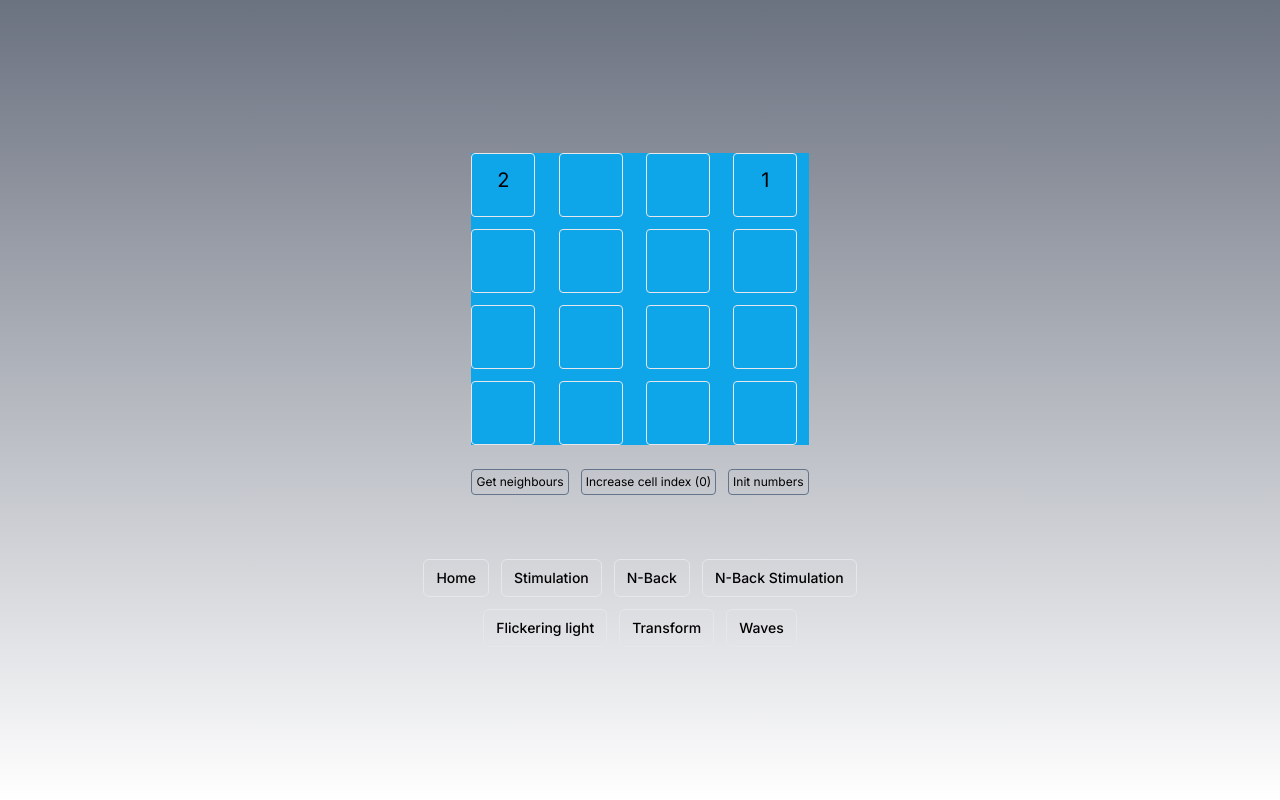
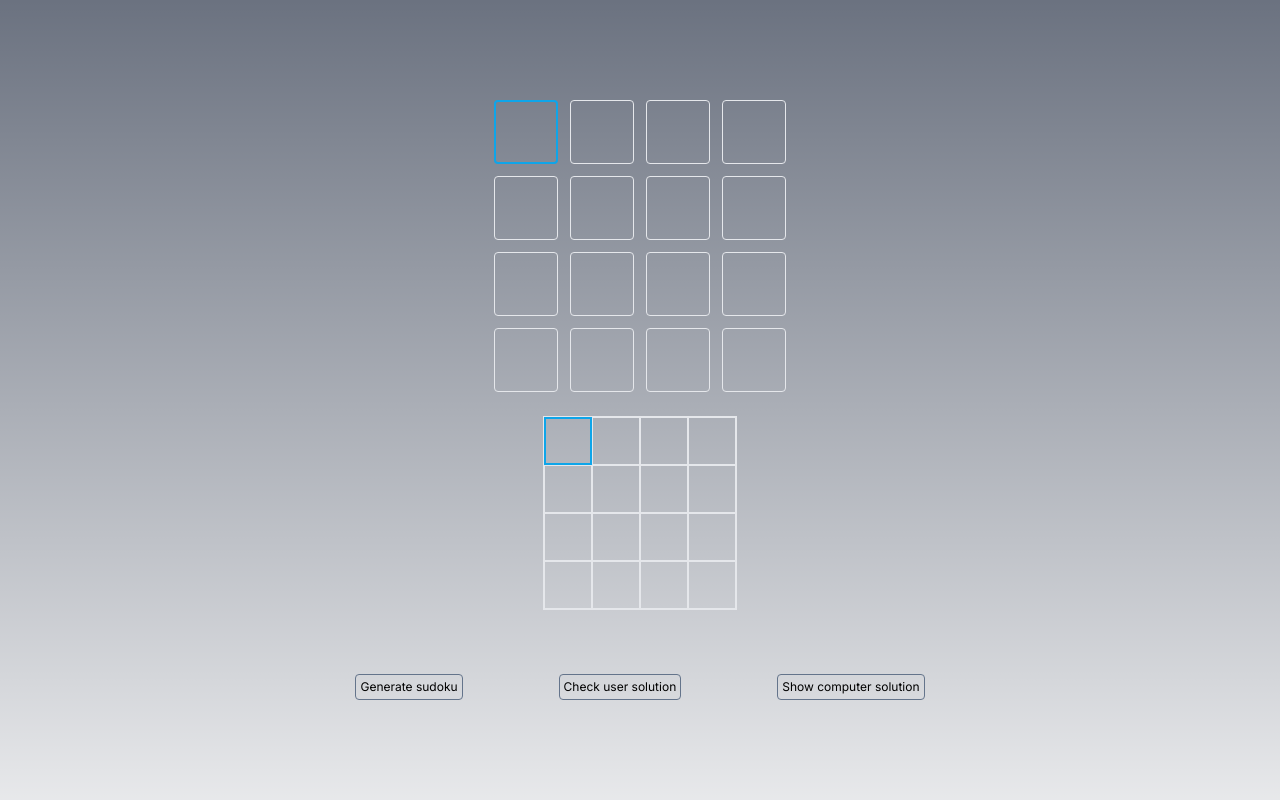
Before and after one commit to silentmass/gammagameapp, a Next.js app: page /sudoku in a window 1280 px wide. Shown: the top 800 px of the page. Built offline with nearby package versions, Linux system fonts and the light colour scheme.

Commit message:
First almost working sudoku

```diff
--- a/app/sudoku/page.tsx
+++ b/app/sudoku/page.tsx
@@ -1,8 +1,11 @@
 'use client'
 import Sudoku from "@/app/ui/sudoku";
+import CanvasWrapper from "@/app/ui/canvasWrapper";
 
 export default function Page() {
     return (
-        <Sudoku />
+        <CanvasWrapper>
+            <Sudoku />
+        </CanvasWrapper>
     );
 }
--- a/app/ui/nav-links.tsx
+++ b/app/ui/nav-links.tsx
@@ -16,6 +16,7 @@ const links = [
     { name: 'Flickering light', href: '/stimulation/flickering-light' },
     { name: 'Transform', href: '/stimulation/transform' },
     { name: 'Waves', href: '/stimulation/waves' },
+    { name: 'Sudoku', href: '/sudoku' },
 ];
 
 export default function NavLinks() {
--- a/app/ui/sudoku.tsx
+++ b/app/ui/sudoku.tsx
@@ -1,7 +1,18 @@
 import { useEffect, useRef, useState } from "react";
 
+
 export default function Sudoku() {
+    const sudokuNumbersList = [1, 2, 3, 4];
+
+    const cellMatrixShape = { m: 4, n: 4 };
+    const cellMatrixIndices: number[][] = [];
+
     const [cellIndex, setCellIndex] = useState(0);
+    const [isVisibleNumPad, setIsVisibleNumPad] = useState(false);
+    const [isVisibleSolution, setIsVisibleSolution] = useState(false);
+    const [numPadPosition, setNumPadPosition] = useState({ x: 0, y: 0 });
+    const [numPadCellIndex, setNumPadCellIndex] = useState(0);
+
     const [neighbourCellIndices, setNeighbourCellIndices] = useState<(number | null)[]>([]);
     const [cellValues, setCellValues] = useState<{ [key: number]: number | null }>({
         0: 2,
@@ -14,17 +25,47 @@ export default function Sudoku() {
         7: null,
         8: null,
     });
+    const dummyCellMatrix = new Array<number>(cellMatrixShape.m).fill(0).map(item => new Array(cellMatrixShape.n).fill(0));
 
+    const [boardValues, setBoardValues] = useState<number[][]>(dummyCellMatrix);
+    const [userInputBoardValues, setUserInputBoardValues] = useState<number[]>(dummyCellMatrix.flat());
+
+    const cellIndexRef = useRef<number>(cellIndex);
     const cellValuesRef = useRef<{ [key: number]: number | null }>(cellValues);
+    const boardValuesRef = useRef<number[][]>(dummyCellMatrix);
+    const userInputBoardValuesRef = useRef<number[]>(dummyCellMatrix.flat());
+
+    useEffect(() => {
+        cellIndexRef.current = cellIndex;
+    }, [cellIndex])
 
     useEffect(() => {
         cellValuesRef.current = cellValues;
     }, [cellValues])
 
-    const sudokuNumbersList = [1, 2, 3, 4];
+    useEffect(() => {
+        boardValuesRef.current = boardValues;
+    }, [boardValues])
 
-    const cellMatrixShape = { m: 4, n: 4 };
-    const cellMatrixIndices: number[][] = [];
+    useEffect(() => {
+        userInputBoardValuesRef.current = userInputBoardValues;
+    }, [userInputBoardValues])
+
+    // useEffect(() => {
+    //     if (typeof window !== 'undefined') {
+    //         window.addEventListener('mouseup', (event) => {
+    //             event.stopPropagation();
+    //             console.log('Mouse up detected', event);
+    //             setIsVisibleNumPad(false);
+    //         });
+
+    //     }
+    //     return () => window.removeEventListener('mouseup', () => { });
+
+    // }, [])
+
+
+
 
     for (let i = 0; i < cellMatrixShape.m; i++) {
         cellMatrixIndices[i] = [];
@@ -38,8 +79,8 @@ export default function Sudoku() {
         n: number
     };
 
-    function isValidCellValue(cellMatrix: (number | null)[][], row: number, col: number, cellValue: number | null) {
-        // Check global matrix
+    function isValidCellValue(cellMatrix: (number | null)[][], row: number, col: number, cellValue: number | null): boolean {
+        // Check global rows and cols
 
         for (let x = 0; x < cellMatrix.length; x++) {
             if (cellMatrix[row][x] === cellValue || cellMatrix[x][col] === cellValue) {
@@ -55,11 +96,55 @@ export default function Sudoku() {
 
         for (let i = 0; i < subMatrixSideLength; i++) {
             for (let j = 0; j < subMatrixSideLength; j++) {
-                if (cellMatrix[i + startRow][j + startCol] == cellValue) {
+                if (cellMatrix[i + startRow][j + startCol] === cellValue) {
                     return false;
                 }
             }
         }
+        return true;
+    }
+
+    function solveSudoku(cellMatrix: (number | null)[][]): boolean {
+        const possibleCellValues = Array.from({ length: cellMatrix.length }, (_, i) => i + 1);
+        const randomCellValues = new Array<number>(cellMatrix.length).fill(0);
+        for (let k = 0; k < randomCellValues.length; k++) {
+            // [1, 2, 3, 4] | [0, 0, 0, 0]
+            // [2, 3, 4] | [1, 0, 0, 0]
+            // [2, 3] | [1, 4, 0, 0]
+            const availableCellValuesList = possibleCellValues.filter(item => !randomCellValues.includes(item));
+            const newCellValue = availableCellValuesList[Math.floor(Math.random() * availableCellValuesList.length)];
+            randomCellValues[k] = newCellValue;
+        }
+
+        for (let row = 0; row < cellMatrix.length; row++) {
+            for (let col = 0; col < cellMatrix.length; col++) {
+                if (cellMatrix[row][col] === 0) {
+                    for (let cellValueIndex = 0; cellValueIndex < cellMatrix.length; cellValueIndex++) {
+                        const cellValue = randomCellValues[cellValueIndex];
+                        // console.log(cellValue, cellValueIndex, randomCellValues)
+                        if (isValidCellValue(cellMatrix, row, col, cellValue)) {
+                            cellMatrix[row][col] = cellValue;
+                            if (solveSudoku(cellMatrix)) {
+                                return true;
+                            } else {
+                                cellMatrix[row][col] = 0;
+                            }
+                        }
+                    }
+                    return false
+                }
+            }
+
+        }
+        return true;
+    }
+
+    function generateSudoku() {
+        const size = cellMatrixIndices.length;
+        let board = cellMatrixIndices.map(item => Array(item.length).fill(0));
+        solveSudoku(board)
+        setBoardValues(board);
+        return board;
     }
 
     function getCellMatrixElement(cellMatrix: number[][], m: number, n: number): number | null {
@@ -187,29 +272,134 @@ export default function Sudoku() {
         console.log(cellValues);
     }
 
+    function reshapeArray(flatArray: number[], elementsPerSubArray: number) {
+        let reshapedArray = [];
+        for (let i = 0; i < flatArray.length; i += elementsPerSubArray) {
+            reshapedArray.push(flatArray.slice(i, i + elementsPerSubArray));
+        }
+        return reshapedArray;
+    }
+
+    function checkUserInputValues(cellMatrix: number[][]) {
+        for (let row = 0; row < cellMatrix.length; row++) {
+            for (let col = 0; col < cellMatrix.length; col++) {
+                const cellValue = cellMatrix[row][col];
+                if (cellValue === 0) {
+                    return false;
+                } else if (!isValidCellValue(cellMatrix, row, col, cellValue)) {
+                    console.log(cellValue);
+                    return false;
+                }
+            }
+        }
+        return true;
+    }
+
     const buttonClassName = `p-1 text-xs border border-slate-500 rounded hover:bg-slate-500 active:bg-slate-700 focus:ring bg-slate-500/0`;
     const gridCols = cellMatrixShape.m === 4 ? 'grid-cols-4' : '';
+    const activeCellStyle = (activeCellIndex: number) => {
+        if (activeCellIndex === cellIndex) {
+            return 'border-sky-500 border-2';
+        } else {
+            return 'border';
+        }
+    };
+    const activeNumPadCellStyle = (activeCellIndex: number) => {
+        if (activeCellIndex === numPadCellIndex) {
+            return 'border-sky-500 border-2 bg-slate-700';
+        } else {
+            return 'border';
+        }
+    };
+
+    const numPadPlacement = isVisibleNumPad ? `` : 'hidden';
+    // const numPadPlacement = isVisibleNumPad ? `absolute left-${numPadPosition.x.toString()} top-${numPadPosition.y.toString()}` : 'hidden';
+    const gridNaviVisible = isVisibleNumPad ? 'hidden' : '';
 
     return (
-        <div className="flex flex-col gap-y-6 p-3">
-            <div className={`${gridCols} grid gap-3 bg-sky-500 ${gridCols}`}>
+        <div className="flex flex-col gap-y-6 p-3 justify-center items-center ">
+            <div className={`grid gap-3 ${gridCols}`}>
                 {cellMatrixIndices.map((e1, i1) => (e1.map((e2, i2) => (
-                    <div key={e2} className={`size-16 p-3 justify-center items-center border rounded ${getCellBackgroundColor(e2, neighbourCellIndices)}`}>
-                        <p className="text-xl text-center bg-sky-500">{cellValues[e2] ? cellValues[e2] : ''}</p>
+                    <div key={e2} className={`flex flex-col size-16 p-0 justify-center items-center border rounded ${isVisibleSolution && userInputBoardValues[Number(e2)] === boardValues.flat()[Number(e2)] ? 'bg-slate-700' : ''} ${getCellBackgroundColor(e2, neighbourCellIndices)} ${activeCellStyle(e2)}`}>
+                        <div className="flex justify-center items-center w-full h-full text-xl"><p>{userInputBoardValues[e2] !== 0 ? userInputBoardValues[e2] : ''}</p></div>
+                        <div className={`flex pr-1 pb-1 justify-end items-end w-full text-sm ${isVisibleSolution ? '' : 'hidden'}`}><p className="p-0">{boardValues[i1][i2] !== 0 ? boardValues[i1][i2] : ''}</p></div>
                     </div>
                 ))
                 ))}
             </div>
-            <div className="flex gap-x-3 justify-center items-center">
+
+            <div className="min-h-2xl border">
+                <div className={`grid gap-0 ${gridCols} ${gridNaviVisible}`}>
+                    {cellMatrixIndices.flat().map((e, i) => (
+                        <div
+                            className={`flex size-12 border ${activeCellStyle(i)}`}
+                            key={i}
+                            onMouseEnter={() => {
+                                setCellIndex(i);
+                                console.log(i);
+                            }}
+                            onMouseDown={(e) => {
+                                console.log(i, 'MouseDown');
+                                setIsVisibleNumPad(true);
+                                // setNumPadPosition({ x: e.clientX, y: e.clientY });
+                            }}
+                            onMouseUp={() => {
+                                console.log(i, 'MouseUp');
+                                // setIsVisibleNumPad(false);
+                            }}
+                        >{ }</div>
+                    ))}
+                </div>
+                <div
+                    className={`grid gap-0 grid-cols-2 ${numPadPlacement}`}
+                    onMouseLeave={() => {
+                        console.log('onMouseLeave');
+                        setIsVisibleNumPad(false);
+                    }}
+                >
+                    {[1, 2, 3, 4, 0].map((cellValue, i) => (
+                        <div
+                            className={`flex min-w-24 min-h-24 justify-center items-center text-xl select-none ${Number(cellValue) === 0 ? 'col-span-2' : ''} ${activeNumPadCellStyle(cellValue)}`}
+                            key={i}
+                            onMouseOver={() => {
+                                console.log(cellValue, 'MouseOver');
+                                setNumPadCellIndex(cellValue);
+                            }}
+                            onTouchStart={() => {
+                                console.log(cellValue, 'MouseOver');
+                                setNumPadCellIndex(cellValue);
+                            }}
+                            onMouseUp={() => {
+                                console.log('setNumPadCellIndex: ', cellValue, 'onMouseUp', 'cellIndex: ', cellIndex);
+                                const newUserInputBoardValues = [...userInputBoardValues.map((cellValue, i) => i === cellIndex ? numPadCellIndex : cellValue)];
+                                setUserInputBoardValues(newUserInputBoardValues);
+                                console.log(newUserInputBoardValues);
+                                setIsVisibleNumPad(false);
+                            }}
+                            onTouchEnd={() => {
+                                console.log('setNumPadCellIndex: ', cellValue, 'onMouseUp', 'cellIndex: ', cellIndex);
+                                const newUserInputBoardValues = [...userInputBoardValues.map((cellValue, i) => i === cellIndex ? numPadCellIndex : cellValue)];
+                                setUserInputBoardValues(newUserInputBoardValues);
+                                console.log(newUserInputBoardValues);
+                                setIsVisibleNumPad(false);
+                            }}
+                        >
+                            <p className="text-center">{cellValue}</p>
+                        </div>
+                    ))}
+                </div>
+            </div>
+            <div className="flex gap-x-24 justify-between pt-10">
+                <button className={buttonClassName}
+                    onClick={() => console.log(generateSudoku())} >Generate sudoku</button>
                 <button className={buttonClassName}
                     onClick={() => {
-                        logNeighbourCellIndices(cellIndex, cellMatrixShape);
-                    }}>Get neighbours</button>
+                        const reshapedNewArray = reshapeArray(userInputBoardValues, cellMatrixShape.m);
+                        console.log(reshapedNewArray, checkUserInputValues(reshapedNewArray));
+                    }} >Check user solution</button>
                 <button className={buttonClassName}
-                    onClick={() => setCellIndex(prevIndex => prevIndex + 1)}>Increase cell index ({cellIndex})</button>
-                <button className={buttonClassName}
-                    onClick={() => initCellNumbers()} >Init numbers</button>
+                    onClick={() => setIsVisibleSolution(previousState => !previousState)} >{isVisibleSolution ? 'Hide computer solution' : 'Show computer solution'}</button>
             </div>
-        </div>
+        </div >
     );
 }
```
